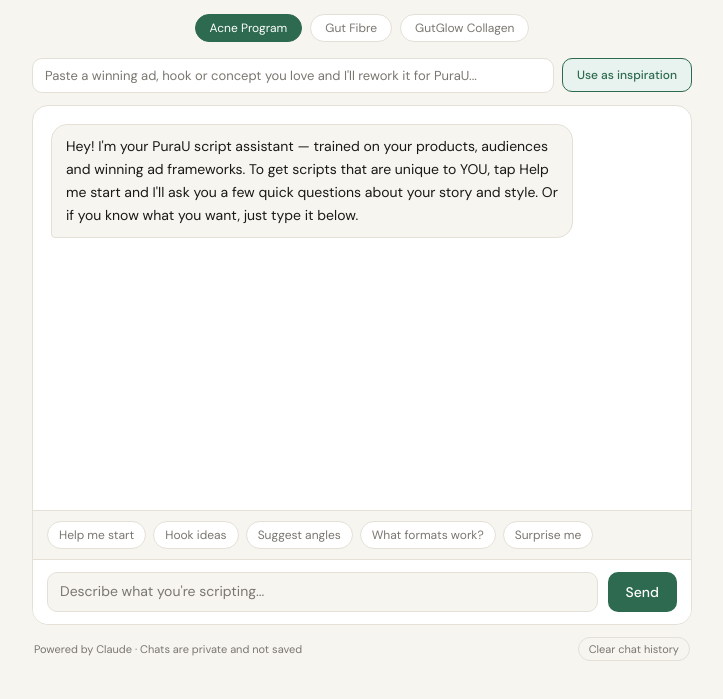
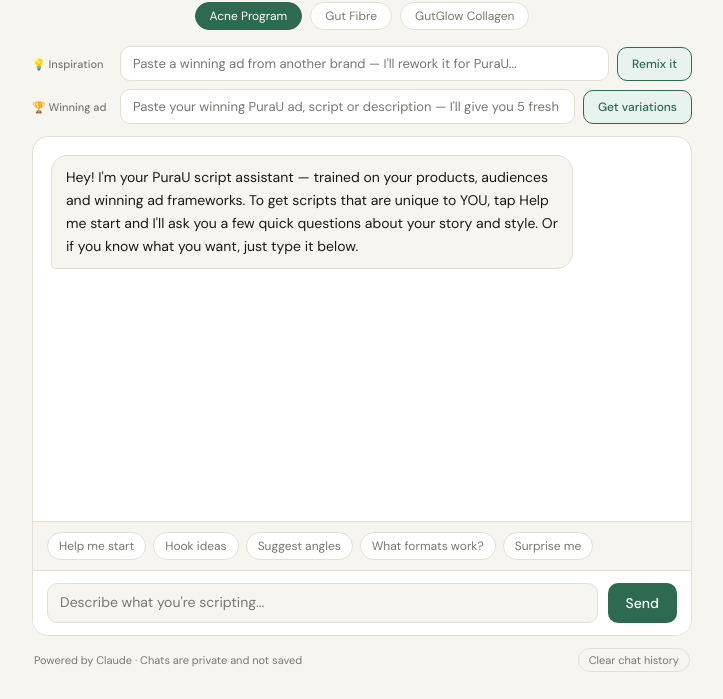
Before and after one commit to purau/script-assistant, a website: page public/index.html in a window 1280 px wide. Shown: the part 101-800 px from the top of the page, without its empty margins (278-1001 px from the left). Drawn offline with Linux system fonts and the light colour scheme.

Commit message:
Update index.html

```diff
--- a/public/index.html
+++ b/public/index.html
@@ -17,13 +17,15 @@ body{font-family:'DM Sans',sans-serif;background:var(--bg);min-height:100vh;disp
 .prod-btn{font-family:'DM Sans',sans-serif;font-size:12px;padding:5px 14px;border-radius:20px;border:1px solid var(--border);background:var(--surface);color:var(--muted);cursor:pointer;transition:all 0.15s}
 .prod-btn.active{background:var(--accent);border-color:var(--accent);color:#fff}
 .prod-btn:hover:not(.active){border-color:var(--accent);color:var(--accent)}
-.inspiration-bar{margin-bottom:12px;display:flex;gap:8px;align-items:center}
-.inspiration-bar input{flex:1;font-family:'DM Sans',sans-serif;font-size:13px;color:var(--text);background:var(--surface);border:1px solid var(--border);border-radius:var(--radius-sm);padding:8px 12px;outline:none;transition:border-color 0.15s}
-.inspiration-bar input:focus{border-color:var(--accent)}
-.inspiration-bar input::placeholder{color:var(--muted)}
-.inspiration-bar button{font-family:'DM Sans',sans-serif;font-size:12px;font-weight:500;padding:8px 14px;border-radius:var(--radius-sm);border:1px solid var(--accent);background:var(--accent-light);color:var(--accent);cursor:pointer;white-space:nowrap;transition:all 0.15s}
-.inspiration-bar button:hover{background:var(--accent);color:#fff}
-.chat-window{background:var(--surface);border:1px solid var(--border);border-radius:var(--radius);overflow:hidden;display:flex;flex-direction:column;height:520px}
+.tool-bars{display:flex;flex-direction:column;gap:8px;margin-bottom:12px}
+.tool-bar{display:flex;gap:8px;align-items:center}
+.tool-bar-label{font-size:11px;font-weight:500;color:var(--muted);white-space:nowrap;min-width:80px}
+.tool-bar input{flex:1;font-family:'DM Sans',sans-serif;font-size:13px;color:var(--text);background:var(--surface);border:1px solid var(--border);border-radius:var(--radius-sm);padding:8px 12px;outline:none;transition:border-color 0.15s}
+.tool-bar input:focus{border-color:var(--accent)}
+.tool-bar input::placeholder{color:var(--muted)}
+.tool-bar button{font-family:'DM Sans',sans-serif;font-size:12px;font-weight:500;padding:8px 14px;border-radius:var(--radius-sm);border:1px solid var(--accent);background:var(--accent-light);color:var(--accent);cursor:pointer;white-space:nowrap;transition:all 0.15s}
+.tool-bar button:hover{background:var(--accent);color:#fff}
+.chat-window{background:var(--surface);border:1px solid var(--border);border-radius:var(--radius);overflow:hidden;display:flex;flex-direction:column;height:500px}
 #messages{flex:1;overflow-y:auto;padding:18px;display:flex;flex-direction:column;gap:12px;scroll-behavior:smooth}
 #messages::-webkit-scrollbar{width:4px}
 #messages::-webkit-scrollbar-thumb{background:var(--border);border-radius:4px}
@@ -61,9 +63,17 @@ textarea::placeholder{color:var(--muted)}
     <button class="prod-btn" onclick="setProduct('gutfibre',this)">Gut Fibre</button>
     <button class="prod-btn" onclick="setProduct('gutglow',this)">GutGlow Collagen</button>
   </div>
-  <div class="inspiration-bar">
-    <input type="text" id="inspirationInput" placeholder="Paste a winning ad, hook or concept you love and I'll rework it for PuraU..."/>
-    <button onclick="useInspiration()">Use as inspiration</button>
+  <div class="tool-bars">
+    <div class="tool-bar">
+      <span class="tool-bar-label">💡 Inspiration</span>
+      <input type="text" id="inspirationInput" placeholder="Paste a winning ad from another brand — I'll rework it for PuraU..."/>
+      <button onclick="useInspiration()">Remix it</button>
+    </div>
+    <div class="tool-bar">
+      <span class="tool-bar-label">🏆 Winning ad</span>
+      <input type="text" id="remixInput" placeholder="Paste your winning PuraU ad, script or description — I'll give you 5 fresh variations..."/>
+      <button onclick="useRemix()">Get variations</button>
+    </div>
   </div>
   <div class="chat-window">
     <div id="messages"></div>
@@ -203,7 +213,17 @@ function useInspiration(){
   const input=document.getElementById('inspirationInput');
   const text=input.value.trim();
   if(!text)return;
-  const prompt='Here is a winning ad concept I love. Please analyse what makes it work — the hook style, emotional trigger, format and structure — then rework it into a completely new, original version for PuraU. Keep the same energy and persuasion mechanics but make it 100% unique and on-brand for PuraU. Here is the inspiration:\n\n'+text;
+  const prompt='Here is a winning ad concept from another brand that I love. Please analyse what makes it work — the hook style, emotional trigger, format and structure — then rework it into a completely new, original version for PuraU. Keep the same energy and persuasion mechanics but make it 100% unique and on-brand for PuraU. Here is the inspiration:\n\n'+text;
+  input.value='';
+  document.getElementById('userinput').value=prompt;
+  send();
+}
+
+function useRemix(){
+  const input=document.getElementById('remixInput');
+  const text=input.value.trim();
+  if(!text)return;
+  const prompt='Here is one of our winning PuraU ads. I want to keep the same proven concept and persuasion structure but create 5 fresh variations that feel completely new. For each variation give me ONLY dot points covering: the visual concept, prop or setting, talent style, and hook line. No full scripts yet — just the brief so I can pick the direction I want. Here is the winning ad:\n\n'+text;
   input.value='';
   document.getElementById('userinput').value=prompt;
   send();
```
